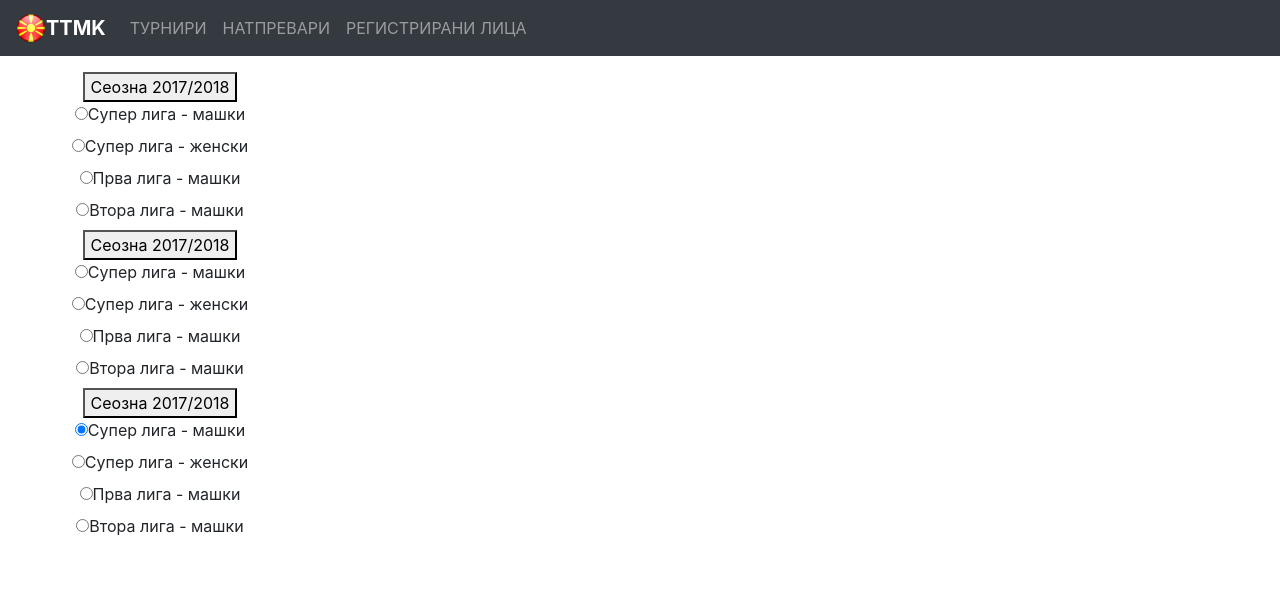
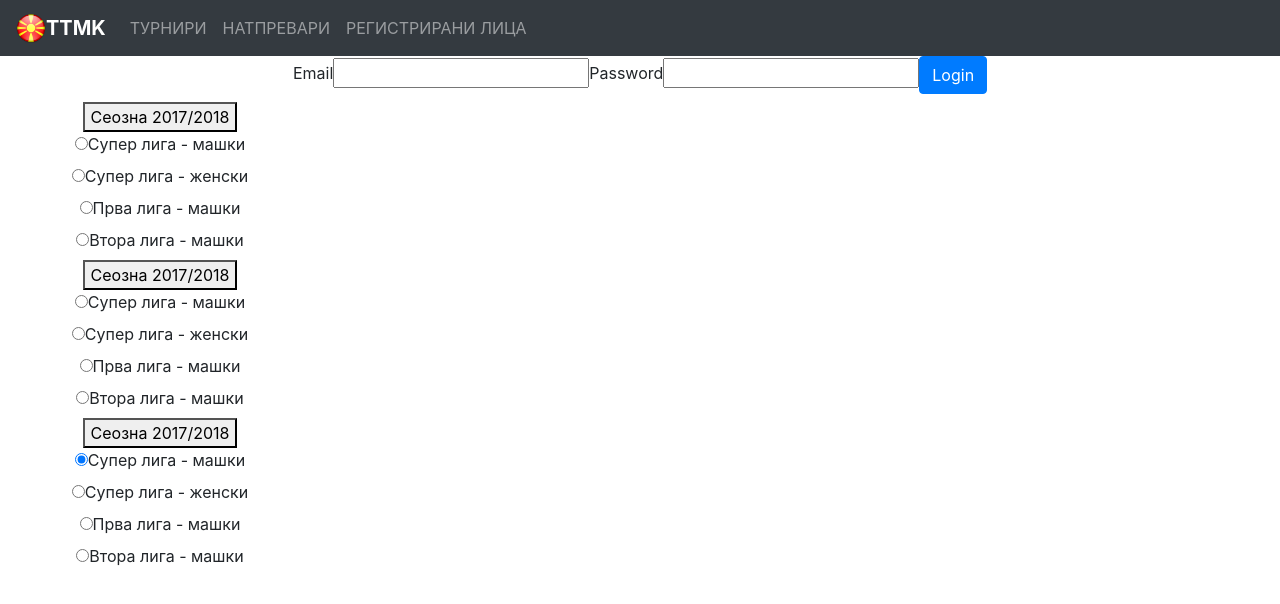
Before and after one commit to stoimenovaj/ttmks, a React (Create React App) app in the folder front-end/: page / in a window 1280 px wide. Shown: the top 604 px of the page. Built offline with nearby package versions, Linux system fonts and the light colour scheme.

Commit message:
Finally add initial login form

```diff
--- a/front-end/src/components/App/App.js
+++ b/front-end/src/components/App/App.js
@@ -2,7 +2,7 @@ import React from 'react';
 import './App.css';
 import Header from "../Header/header";
 import Sezona from "../Sezona/sezona";
-
+import Login from "../Login/login"
 
 function App() {
 
@@ -10,7 +10,9 @@ function App() {
 
   return (
     <div className="App">
-    <Header/>
+    <Header />
+    <Login/>
+
     <Sezona/>
       <div style={{marginTop: "5%"}} className="container-fluid">
         <div className="row ">
--- a/front-end/src/components/Header/header.js
+++ b/front-end/src/components/Header/header.js
@@ -4,9 +4,9 @@ import mkflag from '../../images/mkflag.png'
 const Header = () => {
 
     return(
-        <nav className="navbar navbar-expand-lg navbar-dark fixed-top bg-dark text-uppercase mb-5">
+        <nav className="navbar navbar-expand-lg navbar-dark bg-dark text-uppercase">
 
-            <button className="navbar-toggler" type="button" data-toggle="collapse"
+            <button className="navbar-toggler" type="buttoqweqwen" data-toggle="collapse"
                     data-target="#navbarSupportedContent" aria-controls="navbarSupportedContent" aria-expanded="false"
                     aria-label="Toggle navigation">
                 <span className="navbar-toggler-icon"></span>
--- a/front-end/src/components/Login/login.js
+++ b/front-end/src/components/Login/login.js
@@ -0,0 +1,18 @@
+import React from "react";
+
+const Login = () => {
+
+    return (
+        <div>
+            <div>
+                <label>Email</label>
+                <input type="text" />
+                <label>Password</label>
+                <input type="password" />
+                <button className="btn btn-primary">Login</button>
+            </div>
+        </div>
+)
+};
+
+export default Login
```
